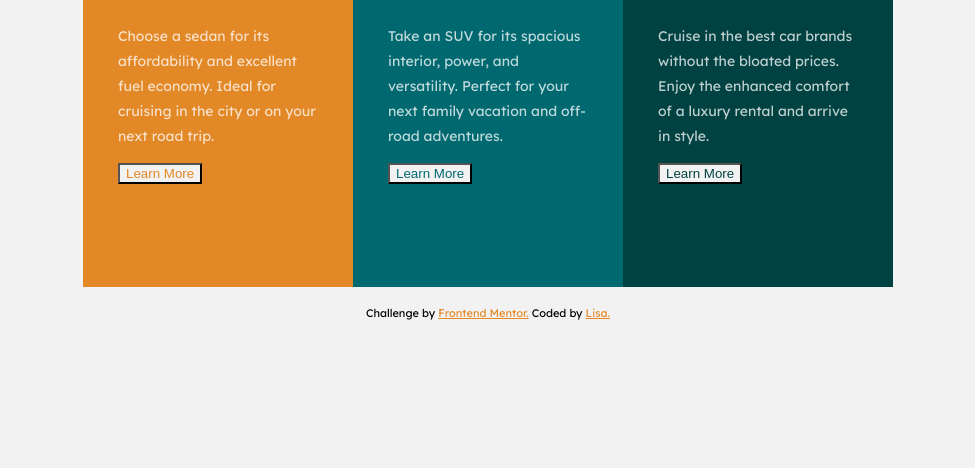
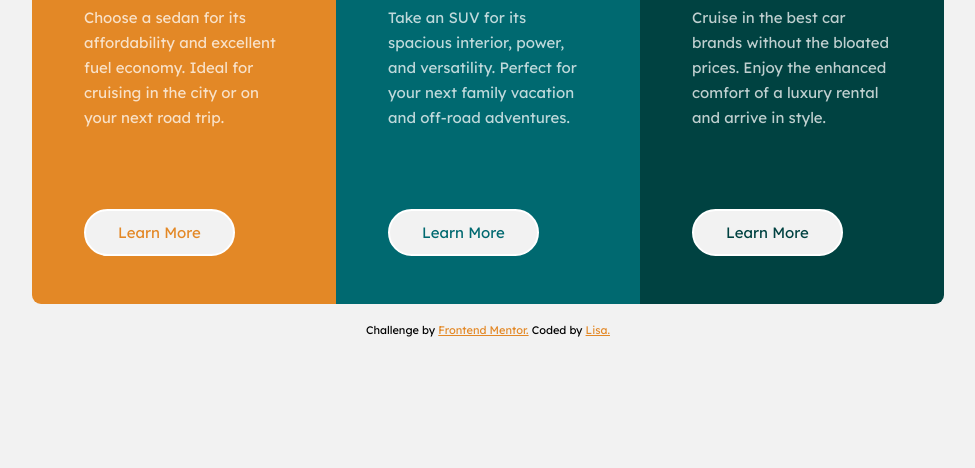
Before and after one commit to CrypticMango/three-column-card-component, a plain HTML site: page index.html in a window 1280 px wide. Shown: the part 332-800 px from the top of the page, without its empty margins (152-1127 px from the left). Drawn offline with Linux system fonts and the light colour scheme.

Commit message:
styled buttons
-added hover state on buttons
-added padding to .luxury-card
-added position for .card-title
-changed font size on card-descriptions and adjusted positions

```diff
--- a/style.css
+++ b/style.css
@@ -22,6 +22,21 @@ body {
 
 button {
   background-color: var(--very-light-grey);
+  position: relative;
+  bottom: -45px;
+  border: solid 2px white;
+  border-radius: 25px;
+  padding: 12px 32px;
+  font-size: 15px;
+  font-weight: 500;
+  font-family: "Lexend Deca", sans-serif;
+  margin-bottom: 40px;
+}
+
+button:hover {
+  cursor: pointer;
+  background-color: rgba(255, 255, 255, 0);
+  color: white;
 }
 
 .container {
@@ -34,11 +49,12 @@ button {
 .luxury-card {
   width: 200px;
   height: 400px;
-  padding: 35px;
+  padding: 52px;
 }
 
 .sedan-card {
   background-color: var(--bright-orange);
+  border-radius: 9px 0px 0px 9px;
 }
 
 .suv-card {
@@ -47,19 +63,25 @@ button {
 
 .luxury-card {
   background-color: var(--very-dark-cyan);
+  border-radius: 0px 9px 9px 0px;
 }
 
 .card-title {
   font-size: 40px;
   font-family: "Big Shoulders Display", cursive;
   color: var(--very-light-grey);
+  position: relative;
+  top: -5px;
 }
 
 .card-description {
-  font-size: 14px;
+  font-size: 15px;
   line-height: 25px;
-  font-weight: 400;
+  font-weight: 100;
   color: var(--tranparent-white);
+  position: relative;
+  top: -19px;
+  font-family: "Lexend Deca", sans-serif;
 }
 
 .sedan-button {
```
